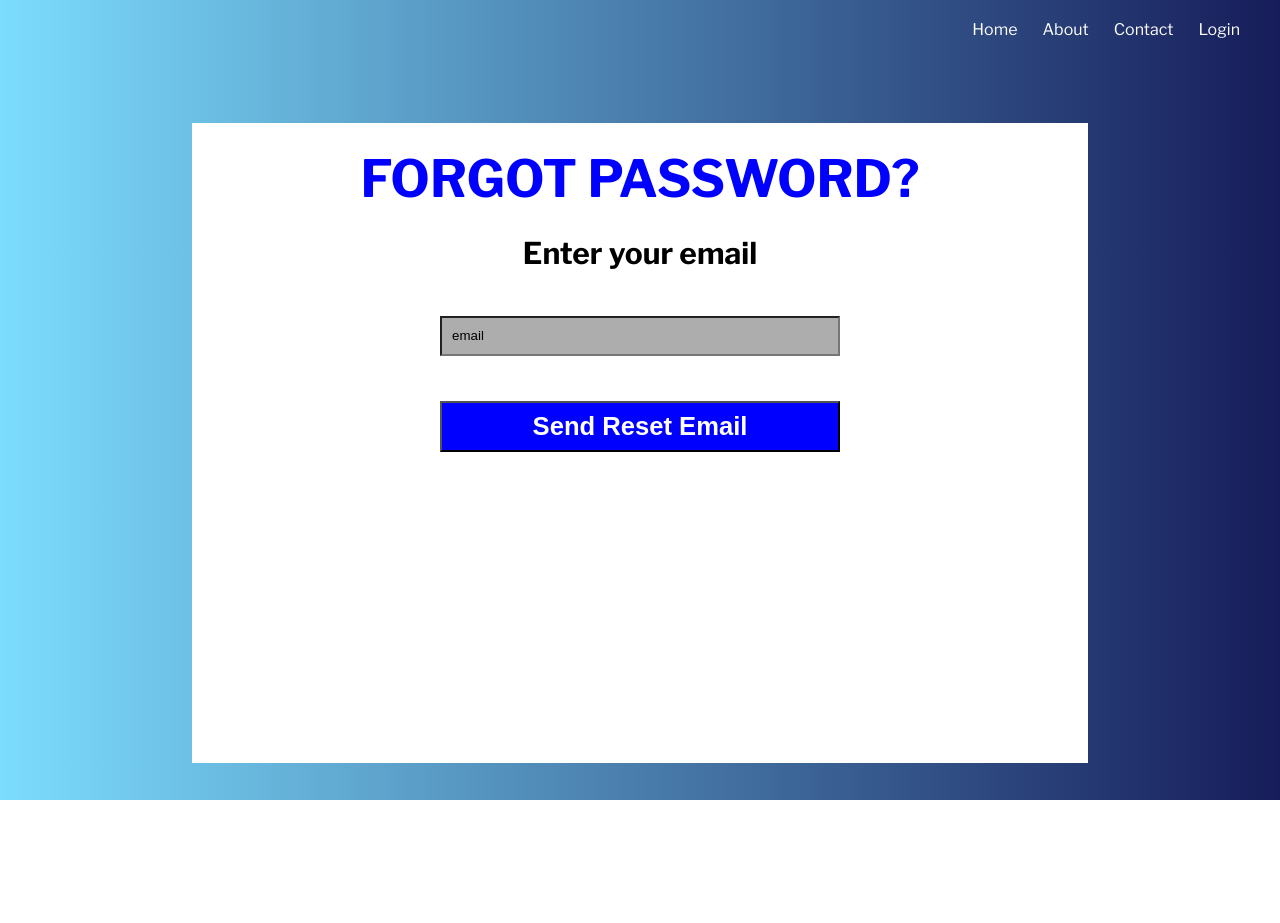
After one commit to mzhang9622/Mailroom-Flask-App, a Flask app: page /reset in a window 1280 px wide; the page is wider, and only the part inside the window is pictured. The commit adds this page. Run offline with Flask 3, Linux system fonts and the light colour scheme.

Commit message:
updated barcode and reset designs

```diff
--- a/static/style.css
+++ b/static/style.css
@@ -171,14 +210,14 @@ body{
 }
 
 
-.login-block-container, #about-block-container{
+.login-block-container, #about-block-container, #reset-block-container{
     width: 100vw;
     height: 100vh;
     margin-left: 15%;
     margin-top: 5%;
 }
 
-#login-block, #about-block{
+#login-block, #about-block, #reset-block{
     width: 70vw;
     height: 80vh;
     background: white;
@@ -292,7 +331,7 @@ body{
     gap: 50px;
 }
 
-#contact-background, #about-background{
+#contact-background, #about-background, #reset-background{
     background: linear-gradient(to right, rgb(124,221,254),rgb(22,28,89));
     height: 100vh;
 }
@@ -362,3 +401,20 @@ footer {
     /* padding-top: 25px; */
     font-size: 2vw;
 }
+
+/* Reset page methods */
+#reset-title{
+    align-items: center;
+    text-align: center;
+    font-family: "Libre Franklin";
+    color: blue;
+    padding-top: 25px;
+    font-size: 2vw;
+}
+
+.reset-info-header{
+    text-align: center;
+    font-family: "Libre Franklin";
+    padding-top: 25px;
+    font-size: 2vw;
+}
--- /dev/null
+++ b/templates/reset.html
@@ -0,0 +1,54 @@
+<!DOCTYPE html>
+<html>
+    <head>
+        <title>Reset</title>
+        <link rel="stylesheet" href="../static/style.css">
+    </head>
+
+    <body>
+        <div id="reset-background">
+
+            <div class="top-bar">
+                <div>
+                    <a href="/">Home</a>
+                </div>
+                <div>
+                    <a href="/about">About</a>
+                </div>
+                <div>
+                    <a href="/contact">Contact</a>
+                </div>
+                <div>
+                    {% if admin == True %}
+                        <a href="/logout">Logout</a>
+                        {% else %}
+                        <a href="/login">Login</a>
+                        {% endif %}
+                </div>
+            </div>
+
+            <div class="reset">
+                <div id="reset-block-container">
+                    <div id="reset-block">
+                        <div id="reset-title">
+                            <h1>FORGOT PASSWORD?</h1>
+                        </div>
+
+
+                        <div class="reset-info-header">
+                            <h3>Enter your email</h3>
+                        </div>
+                        <form method="POST">
+                            <div>
+                                <input type="text" class="login-input-text" placeholder="email" name="email">
+                            </div>
+                            <input type="submit" class ="submit_button" value="Send Reset Email">
+                        </form>
+                    </div>
+                </div>
+            </div>
+
+        </div>
+
+    </body>
+</html>
--- a/views.py
+++ b/views.py
@@ -62,6 +62,10 @@ def login():
 
    return render_template('login.html')
 
+@main_blueprint.route('/reset')
+def reset():
+   return render_template('reset.html')
+
 @main_blueprint.route('/update/<int:box_id>', methods=['GET', 'POST'])
 @login_required
 def update(box_id):
```
Also changed, not shown: other parts of static/style.css (+45 -6 lines), templates/index.html (+11 -3 lines), README.md.
